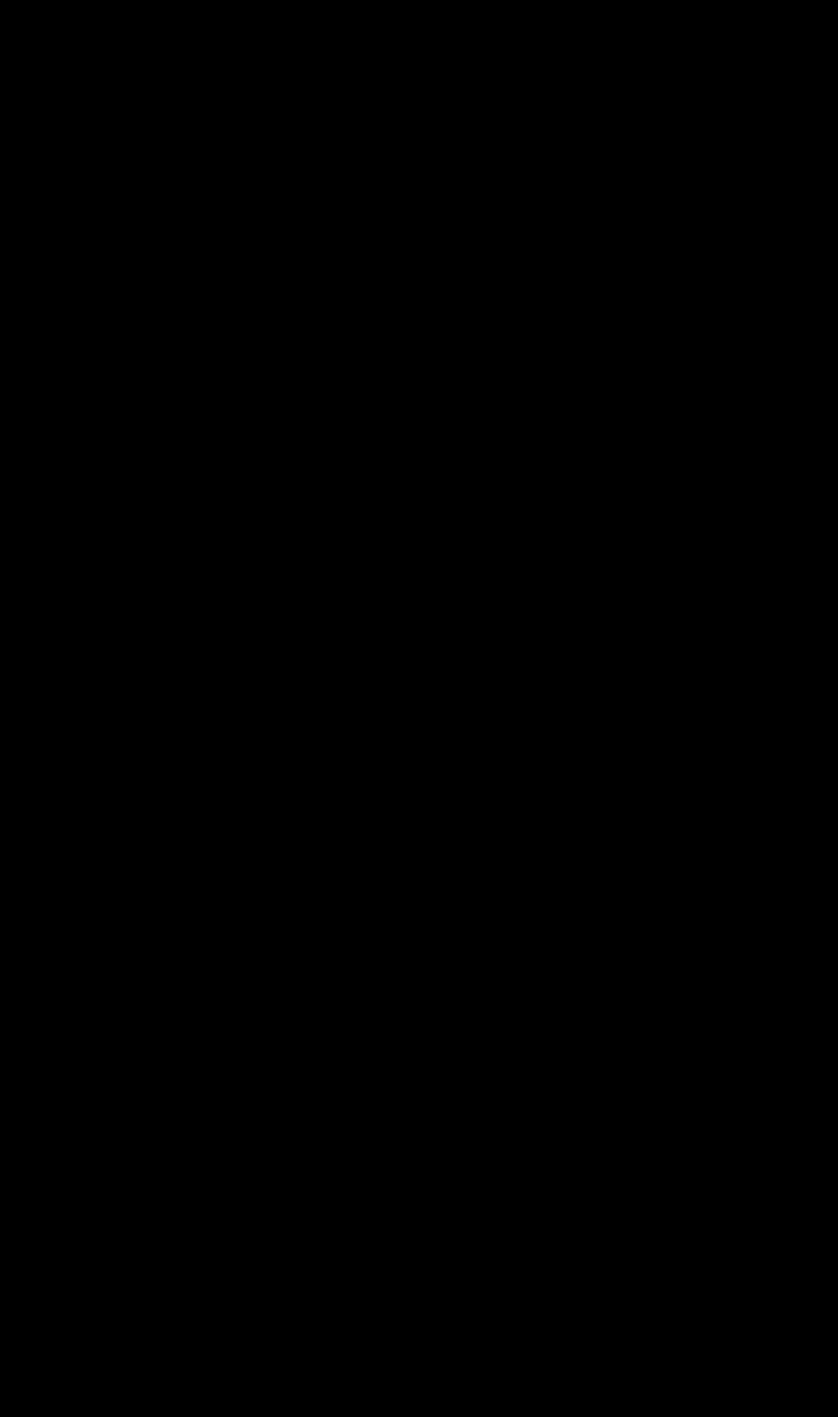
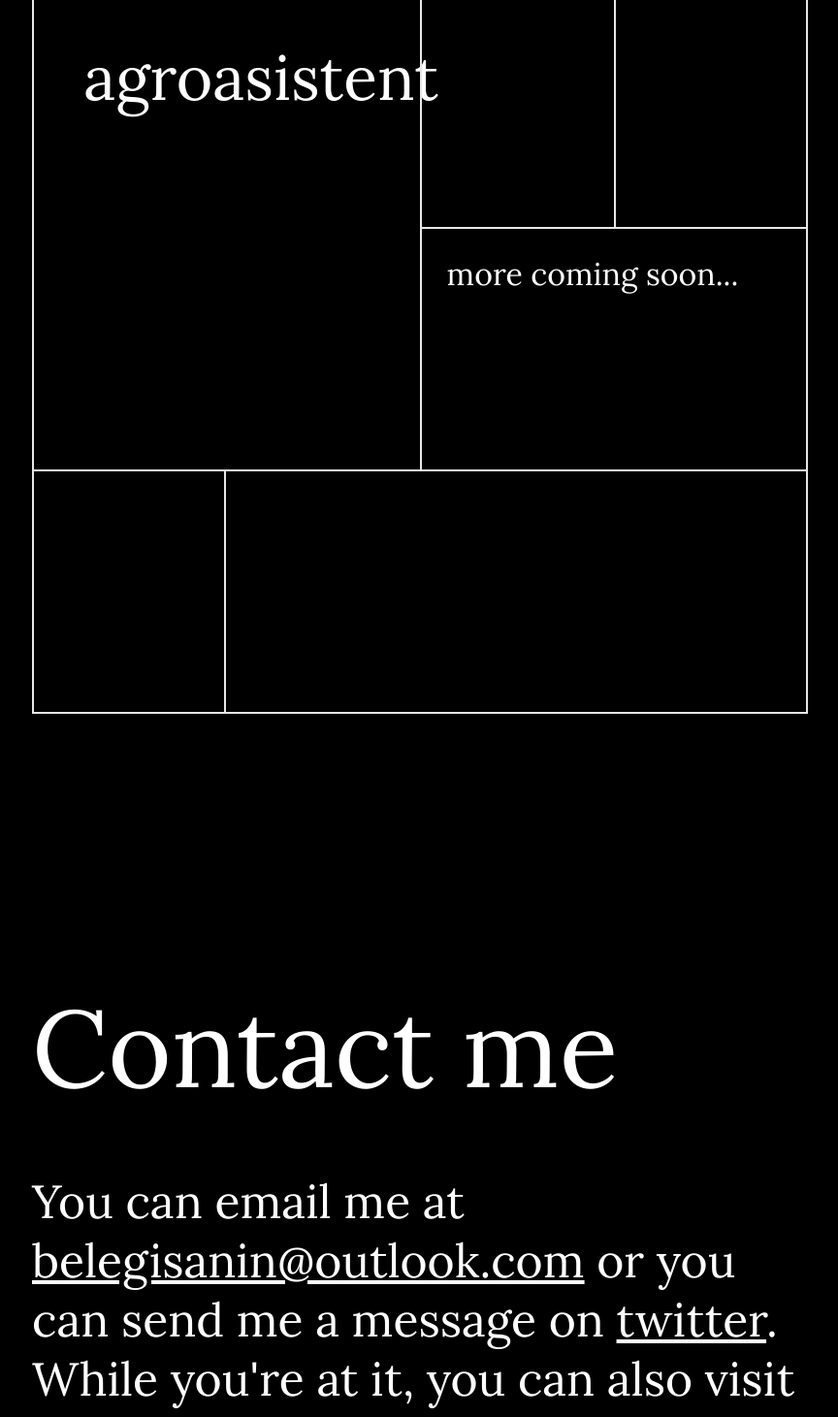
Before and after one commit to belegisanin/belegisanin-portfolio, a Vue app: page / in a window 1280 px wide. Shown: the part 1958-3419 px from the top of the page at 97% size, without its empty margins (207-1071 px from the left). Before the commit the page ends 1600 px from the top, so only its background shows below. Built offline with nearby package versions, Linux system fonts and the light colour scheme.

Commit message:
Mnogo stvari

```diff
--- a/src/App.vue
+++ b/src/App.vue
@@ -1,4 +1,29 @@
 <template>
+  <div id="preload" :class="{ 'preload-hidden': state.loaded }">
+    <svg
+      id="preload-logo"
+      viewBox="0 0 289 373"
+      fill="none"
+      xmlns="http://www.w3.org/2000/svg"
+    >
+      <path
+        d="M152.95 200.67V301.43C152.95 314.27 147.863 324.373 137.69 331.74C127.517 339.107 114.267 342.793 97.94 342.8H42.02V29.24H100.36C115.867 29.24 128.51 33.0033 138.29 40.53C148.07 48.0567 152.957 57.9167 152.95 70.11V155.17H194.95V67.27C194.95 47.6233 186.787 31.5 170.46 18.9C154.133 6.3 133.377 0 108.19 0H0V372H108.21C133.203 372 153.91 365.7 170.33 353.1C186.75 340.5 194.963 324.373 194.97 304.72V200.67H152.95Z"
+        fill="currentColor"
+      />
+      <path
+        d="M228.86 207.11C227.49 188.2 226.14 168.26 225.51 149.5L197.29 163.5H132.71C132.76 173.21 133.53 182.66 134 192.27H197.94L228.86 207.11Z"
+        fill="currentColor"
+      />
+      <path
+        d="M100.36 37.6H85.96V334.44H97.96C111.43 334.44 122.5 331.63 130.96 326.17V192.32H135.09C134.61 182.71 134.45 173.26 134.41 163.55H130.96V45.6C122.98 40.31 112.73 37.6 100.36 37.6Z"
+        fill="currentColor"
+      />
+      <path
+        d="M272.05 195.41L233.86 177.34L269.46 161.65C281.54 154.983 287.58 146.743 287.58 136.93V26.38C287.58 18.62 284.247 12.2866 277.58 7.37997C270.913 2.47331 262.283 0.0166459 251.69 0.00997925H154.21C161.854 3.12477 169.045 7.25162 175.59 12.28C181.874 17.0617 187.371 22.7979 191.88 29.28H242.27V141.28L224.59 149.98C225.22 168.73 226.59 187.79 227.92 206.7L243.59 214.19V342.8H191.82C187.273 349.287 181.739 355.023 175.42 359.8C168.854 364.819 161.651 368.945 154 372.07H252.95C263.523 372.07 272.153 369.613 278.84 364.7C285.527 359.787 288.86 353.453 288.84 345.7V219.18C288.86 208.4 283.263 200.477 272.05 195.41Z"
+        fill="currentColor"
+      />
+    </svg>
+  </div>
   <div id="container">
     <nav class="top-nav">
       <div class="logo-wrapper">
@@ -78,7 +103,7 @@
     </div>
     <div class="content">
       <div class="about-wrapper">
-        <video autoplay loop muted>
+        <video autoplay loop muted data-aos="fade-left">
           <source
             src="https://belegisanin.sirv.com/Portfolio_Videos/Timelapse-1.mp4"
             type="video/mp4"
@@ -89,6 +114,43 @@
           <p data-aos="fade-up">
             I'm a full-stack web developer/UX & UI designer and mobile app
             developer from Serbia.
+          </p>
+        </div>
+      </div>
+      <div class="work-wrapper">
+        <h1 data-aos="fade-up">My work</h1>
+        <div class="grid-container">
+          <div class="area1 work-tile" data-aos="fade-down-right">
+            <div class="tile">agroasistent</div>
+          </div>
+          <div class="area2 work-tile" data-aos="fade-down">
+            <div class="tile"></div>
+          </div>
+          <div class="area3 work-tile" data-aos="fade-down-left">
+            <div class="tile"></div>
+          </div>
+          <div class="area4 work-tile" data-aos="fade-left">
+            <div class="tile">more coming soon...</div>
+          </div>
+          <div class="area5 work-tile" data-aos="fade-up-right">
+            <div class="tile"></div>
+          </div>
+          <div class="area6 work-tile" data-aos="fade-up-left">
+            <div class="tile"></div>
+          </div>
+        </div>
+      </div>
+      <div class="contact-wrapper">
+        <div class="contact">
+          <h1 data-aos="fade-up">Contact me</h1>
+          <p data-aos="fade-up">
+            You can email me at
+            <a href="mailto:belegisanin@outlook.com">belegisanin@outlook.com</a>
+            or you can send me a message on
+            <a href="https://twitter.com/belegisanind">twitter</a>. While you're
+            at it, you can also visit my
+            <a href="https://github.com/belegisanin">github</a> page. I hope I
+            will hear from you soon.
           </p>
         </div>
       </div>
@@ -123,7 +185,7 @@ const state = reactive({
       quote: "Never trust a <u>computer</u> you can’t throw out a window.",
       author: "Steve Wozniak, Electronics Engineer & Programmer",
       video:
-        "https://belegisanin.sirv.com/Portfolio_Videos/Galaxy%20-%20318%20Sparkvideo-1.mp4",
+        "https://belegisanin.sirv.com/Portfolio_Videos/pexels-cottonbro-7858274_SparkVideo.mp4", //Done
     },
     {
       quote:
@@ -194,6 +256,7 @@ const state = reactive({
         "https://belegisanin.sirv.com/Portfolio_Videos/Tesla%20Coil%20Demonstration%20Sparkvideo-1.mp4", //Done
     },
   ],
+  loaded: false,
 });
 
 function randomInt(max, min) {
@@ -205,6 +268,18 @@ const randomQuote = computed(
 );
 
 onMounted(() => {
+  const preloader = document.getElementById("preload");
+
+  document.onreadystatechange = function () {
+    if (document.readyState == "complete") {
+      state.loaded = true;
+    }
+  };
+
+  preloader.addEventListener("animationend", () => {
+    preloader.style.display = "none";
+  });
+
   AOS.init();
 });
 </script>
@@ -227,6 +302,30 @@ body {
   color: black;
   background: rgb(215, 215, 215);
 }
+
+/* Preloader */
+
+#preload {
+  position: fixed;
+  top: 0;
+  left: 0;
+  width: 100vw;
+  height: 100vh;
+  background: black;
+  z-index: 9999;
+  opacity: 1;
+  display: flex;
+  justify-content: center;
+  align-items: center;
+}
+#preload-logo {
+  width: 3em;
+  color: white;
+  animation: preload-logo 0.5s infinite alternate ease-in-out;
+}
+
+/* Site */
+
 .top-nav {
   width: 100%;
   height: 8em;
@@ -330,7 +429,6 @@ body {
   height: 60%;
   filter: grayscale(1);
 }
-
 .about-wrapper h1 {
   font-weight: 300;
   font-size: 7em;
@@ -340,4 +438,144 @@ body {
   font-size: 4em;
   margin-top: 1em;
 }
+
+/* Work */
+
+.work-wrapper {
+  width: 100%;
+  min-height: 100vh;
+  padding: 9em 15em;
+  font-family: "Lora", serif;
+  color: white;
+}
+.work-wrapper h1 {
+  font-size: 7em;
+  font-weight: 300;
+  margin-bottom: 0.5em;
+}
+.grid-container {
+  box-sizing: content-box;
+  width: 100%;
+  height: 750px;
+  display: grid;
+  grid-template-columns: 1fr 1fr 1fr 1fr;
+  grid-template-rows: 1fr 1fr 1fr;
+  gap: 0px 0px;
+  grid-auto-flow: row;
+  grid-template-areas:
+    "area1 area1 area2 area3"
+    "area1 area1 area4 area4"
+    "area5 area6 area6 area6";
+}
+.work-tile {
+  color: white;
+  font-size: 2em;
+}
+.work-tile .tile {
+  width: 100%;
+  height: 100%;
+  padding: 0.8em;
+  transition: background 0.15s ease;
+}
+.work-tile .tile:hover {
+  background: rgba(255, 255, 255, 0.2);
+}
+.area1 {
+  width: 100%;
+  height: 100%;
+  grid-area: area1;
+  border-style: solid;
+  border-color: rgb(230, 230, 230);
+  border-width: 2px 0px 2px 2px;
+  font-size: 4em;
+}
+.area2 {
+  width: 100%;
+  height: 100%;
+  grid-area: area2;
+  border-style: solid;
+  border-color: rgb(230, 230, 230);
+  border-width: 2px 0px 2px 2px;
+}
+.area3 {
+  width: 100%;
+  height: 100%;
+  grid-area: area3;
+  border-style: solid;
+  border-color: rgb(230, 230, 230);
+  border-width: 2px 2px 2px 2px;
+}
+.area4 {
+  width: 100%;
+  height: 100%;
+  grid-area: area4;
+  border-style: solid;
+  border-color: rgb(230, 230, 230);
+  border-width: 0px 2px 2px 2px;
+}
+.area5 {
+  width: 100%;
+  height: 100%;
+  grid-area: area5;
+  border-style: solid;
+  border-color: rgb(230, 230, 230);
+  border-width: 0px 2px 2px 2px;
+}
+.area6 {
+  width: 100%;
+  height: 100%;
+  grid-area: area6;
+  border-style: solid;
+  border-color: rgb(230, 230, 230);
+  border-width: 0px 2px 2px 0px;
+}
+
+/* Contact */
+
+.contact-wrapper {
+  width: 100%;
+  min-height: 100vh;
+  padding: 8em 15em;
+  font-family: "Lora", serif;
+  color: white;
+}
+.contact {
+  width: 100%;
+  height: 100%;
+}
+.contact h1 {
+  font-size: 7em;
+  font-weight: 300;
+  margin-bottom: 0.5em;
+}
+.contact p {
+  font-size: 3em;
+}
+.contact p a {
+  color: white;
+}
+
+/* Animation */
+
+.preload-hidden {
+  animation: preload-hide 1s ease forwards;
+}
+
+@keyframes preload-hide {
+  from {
+    opacity: 1;
+  }
+  to {
+    opacity: 0;
+  }
+}
+
+@keyframes preload-logo {
+  from {
+    transform: scale(1);
+  }
+  to {
+    transform: scale(1.2);
+  }
+}
 </style>
```
